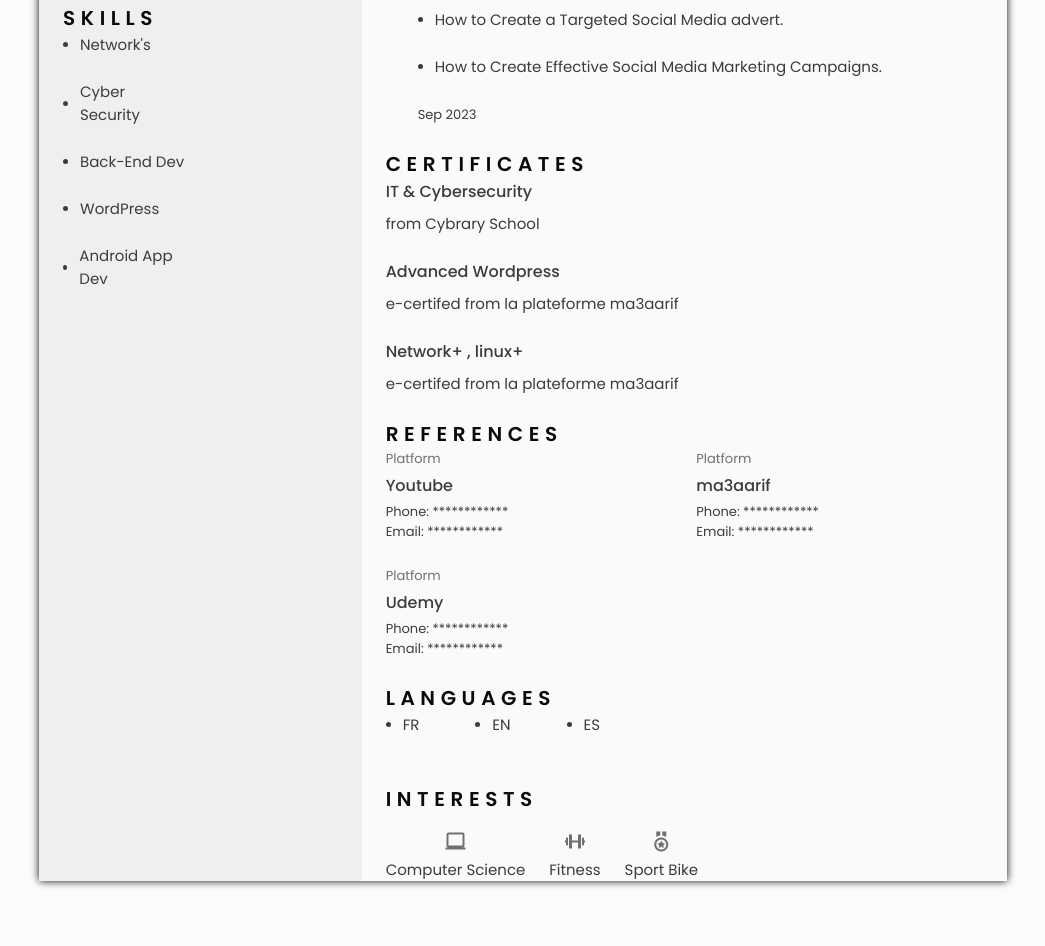
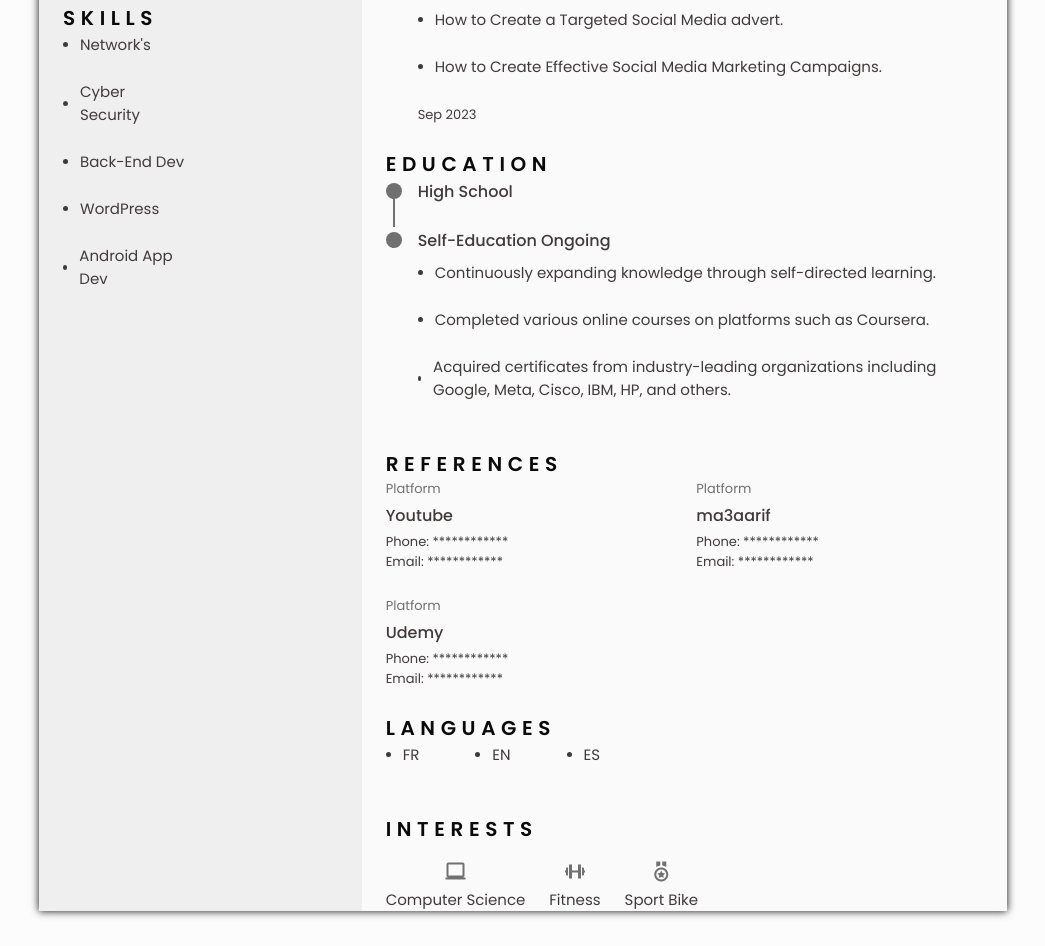
Before and after one commit to marouananouar/My_Cybersecurity_CV, a plain HTML site: page index.html in a window 1280 px wide. Shown: the part 870-1816 px from the top of the page, without its empty margins (117-1162 px from the left). Drawn offline with nearby package versions, Linux system fonts and the light colour scheme.

Commit message:
Update index.html

```diff
--- a/index.html
+++ b/index.html
@@ -277,26 +277,45 @@ Eager to contribute to and enhance my skills in a dynamic professional environme
                             </div>
                     </section>
 
-                    <!--========== CERTIFICATES ==========-->
-                    <section class="certificate section" id="certificates">
-                        <h2 class="section-title">Certificates</h2>
-                        <div class="certificate__container bd-grid">
-                            <div class="certificate__content">
-                                <h3 class="certificate__title">IT & Cybersecurity</h3>
-                                <p class="certificate__description">from Cybrary School</p>
+                    <!--========== Education ==========-->
+                    <section class="experience section" id="experience">
+                        <h2 class="section-title">Education</h2>
+
+                        <div class="experience__container bd-grid">
+                            <div class="experience__content">
+                                <div class="experience__time">
+                                    <span class="experience__rounder"></span>
+                                    <span class="experience__line"></span>
+                                </div>
+                                <div class="experience__data bd-grid">
+                                    <h3 class="experience__title">High School</h3>
+                                </div>
+                            </div>
+                            <div class="experience__content">
+                                <div class="experience__time">
+                                    <span class="experience__rounder"></span>
+                                    <!---<span class="experience__line"></span>-->
+                                </div>
+                                <div class="experience__data bd-grid">
+                                    <h3 class="experience__title">Self-Education Ongoing</h3>
+                                    <ul class="skills__data">
+                                    <li class="skills__name">
+                                    <span class="skills__circle"></span>Continuously expanding knowledge through self-directed learning.
+                                    </li>
+                                     <li class="skills__name">
+                                    <span class="skills__circle"></span>Completed various online courses on platforms such as Coursera.
+                                    </li>
+                                       <li class="skills__name">
+                                    <span class="skills__circle"></span>Acquired certificates from industry-leading organizations including Google, Meta, Cisco,
+IBM, HP, and others.
+                                    </li>
+
+                                    </ul>
+                                </div>
                             </div>
 
-                            <div class="certificate__content">
-                                <h3 class="certificate__title">Advanced Wordpress</h3>
-                                <p class="certificate__description">e-certifed from la plateforme ma3aarif</p>
+
                             </div>
-
-                            <div class="certificate__content">
-                                <h3 class="certificate__title">Network+ , linux+</h3>
-                                <p class="certificate__description">e-certifed from la plateforme ma3aarif</p>
-                            </div>
-                        </div>
-
                     </section>
 
                     <!--========== REFERENCES ==========-->
```
